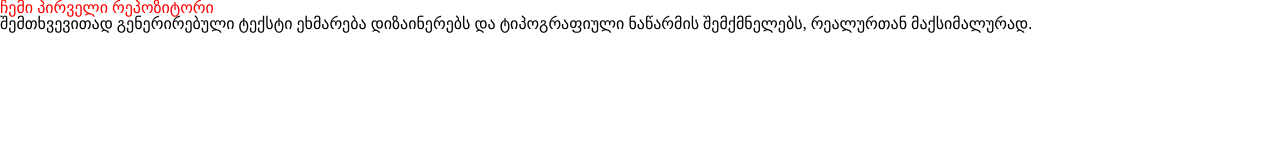
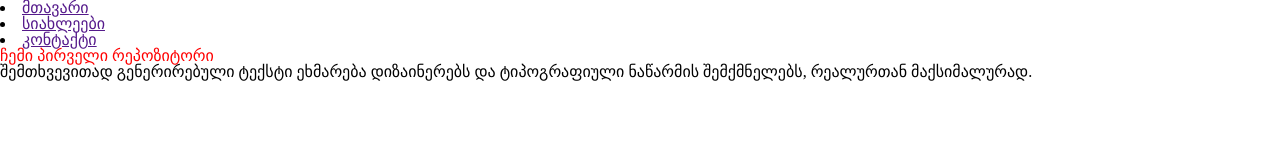
Before and after one commit to nchavchanidze/lesson-4, a plain HTML site: page index.html in a window 1280 px wide. Drawn offline with Linux system fonts and the light colour scheme.

Commit message:
Update index.html

```diff
--- a/index.html
+++ b/index.html
@@ -6,6 +6,19 @@
     <link rel="stylesheet" type="text/css" href="./styles.css">
   </head>
   <body>
+    <header>
+      <nav>
+        <li>
+          <a href="">მთავარი</a>
+        </li>
+        <li>
+          <a href="">სიახლეები</a>
+        </li>
+        <li>
+          <a href="">კონტაქტი</a>
+        </li>
+      </nav>
+    </header>
     <h1>ჩემი პირველი რეპოზიტორი</h1>
     <p>შემთხვევითად გენერირებული ტექსტი ეხმარება დიზაინერებს და ტიპოგრაფიული ნაწარმის შემქმნელებს, რეალურთან მაქსიმალურად.</p>
   </body>
```
